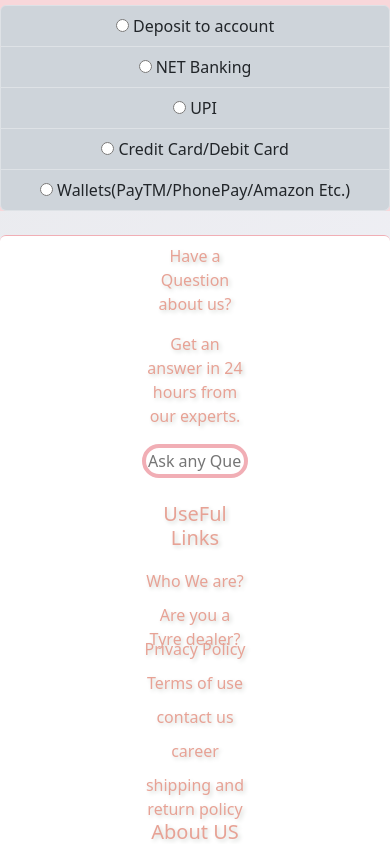
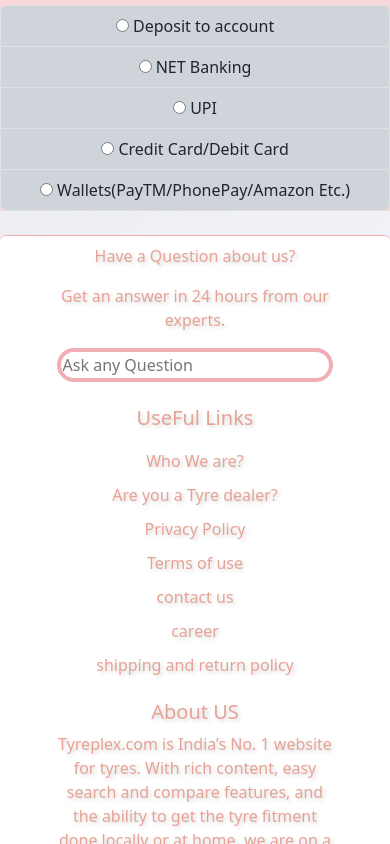
Before and after one commit to kanakarora/TyrePlex, a website: page index.html in a window 390 px wide. Shown: the part 2992-3836 px from the top of the page. Drawn offline with nearby package versions, Linux system fonts and the light colour scheme.

Commit message:
updated on 27-08-2024

```diff
--- a/index.html
+++ b/index.html
@@ -115,7 +115,7 @@
             </div>
 
 
-
+              <!-- second row -->
               <div class="row row-cols-1 row-cols-md-2 row-cols-lg-3 gx-4 bg-danger-subtle reviewBox ">
                 <div class="col my-2">
                  <div class="p-3   d-flex justify-content-evenly align-items-start h-100">
@@ -154,6 +154,7 @@
             <div id="carouselExample" class="carousel slide">
                 <div class="carousel-inner">
                   <div class="carousel-item active">
+                    <!-- Carousel content -->
                     <div class="row row-cols-1 row-cols-md-2 row-cols-lg-3 g-4 ">
 
                         <div class="col">
@@ -172,7 +173,7 @@
 
                         <div class="col">
                           <div class=" h-100 text-center bg-warning ">
-                            <img src="./images/jkTyre.jpg" class="card-img-top h-100" alt="Card image 6">
+                            <img src="./images/JKTyReLogo.jpg" class="card-img-top h-100" alt="Card image 6">
 
                           </div>
                         </div>
@@ -285,6 +286,7 @@
             <div class="row">
                 <div class="col-12">
                     <div class="d-flex flex-column flex-md-row justify-content-evenly align-items-center">
+                      <!-- 1st section -->
                         <div class="flex-item p-2 mb-2 mb-md-0 ">
                           <p>
                           Have a Question about us?
@@ -294,8 +296,9 @@
                       </p>
                       <input type="text" class="border border-4 border-danger-subtle rounded-pill w-100"  placeHolder="Ask any Question">
                       </div>
-                        <div class="flex-item p-2 mb-2 mb-md-0"><h5>
-                          UseFul Links</h5>
+                         <!-- second section -->
+                        <div class="flex-item p-2 mb-2 mb-md-0">
+                          <h5>UseFul Links</h5>
                           <ul class="list-group ">
                             <li class="list-item"> Who We are?</a> </li>
                             <li class="list-item"> Are you a Tyre dealer?</li>
@@ -306,6 +309,7 @@
                             <li class="list-item">shipping and return policy</li>
                           </ul>
                         </div>
+                        <!-- Third section -->
                         <div class="flex-item p-2 mb-2 mb-md-0 " >
                           <h5>About US</h5>
                           <p>Tyreplex.com is India’s No. 1 website for tyres.
--- a/style.css
+++ b/style.css
@@ -1,4 +1,4 @@
-
+/* root styling */
 
   :root {
     --orange-light: #d0d4d0;
@@ -10,7 +10,7 @@
   }
 
 
-
+   /* layout */
   .content-wrapper {
     background-color: rgba(255, 255, 255, 0.1);
     backdrop-filter: blur(10px);
@@ -18,6 +18,7 @@
     box-shadow: 0 4px 6px rgba(0, 0, 0, 0.1);
   }
 
+  /* navbar styling */
   .navbar{
     box-shadow: 4px 4px 4px #e7a295;
     text-shadow: 2px 2px 4px #e0ab8e
@@ -41,6 +42,7 @@
       text-align: center;
   }
 
+  /* header styling */
   .Header{
     box-shadow:2px 0px 30px 5px black;
     border: 1px solid black;
@@ -48,6 +50,8 @@
   .reviewBox > .my-2 > .d-flex{
     box-shadow: 4px 4px 4px #e7a295;
   }
+
+  /* brandlogo carousel styling*/
   .brandLogoContainer {
     height: 200px;
     overflow: hidden;
@@ -82,11 +86,13 @@
     object-fit: contain;
   }
 
-
+/* services */
   .services{
     border-radius: 3%;
     box-shadow:2px 2px 4px 10px #bca77c;
   }
+
+  /* breadcrumb */
 
   .breadcrumb {
     font-size: 14px;
@@ -108,6 +114,7 @@
     color: #333;
   }
 
+    /* paymentBox Styling  */
   .paymentOptions>li {
     list-style: none;
     display: block;
@@ -116,6 +123,7 @@
     text-align: center;
 }
 
+/* footer styling */
  .footer .flex-item  {
     padding: 1rem;
     text-align:center;
@@ -145,6 +153,10 @@
     .brandLogoContainer{
       height:600px ;
     }
+
+    .footer  .flex-item{
+     width: 80%;
+    }
 }
 
   @media (min-width: 768px) {
```
